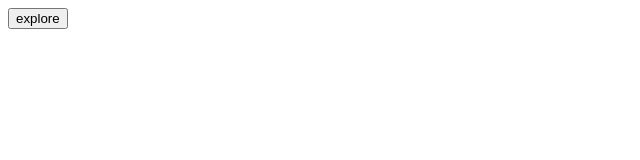
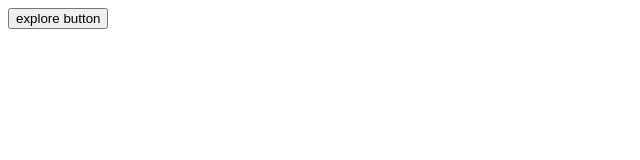
Before and after one commit to domster4444/ddc-workshop, a React (Create React App) app: page / in a window 1280 px wide. Shown: the top 160 px of the page, without its empty margins (0-640 px from the left). Built offline with nearby package versions, Linux system fonts and the light colour scheme.

Commit message:
using multiple props in functional component

```diff
--- a/src/App.js
+++ b/src/App.js
@@ -4,7 +4,7 @@ import Button from './Button';
 const App = () => {
   return (
     <React.Fragment>
-      <Button title="explore" />
+      <Button title="explore" subtitle="button" />
     </React.Fragment>
   );
 };
--- a/src/Button.js
+++ b/src/Button.js
@@ -3,7 +3,9 @@ import React from 'react';
 const Button = (props) => {
   return (
     <div>
-      <button>{props.title}</button>
+      <button>
+        {props.title} {props.subtitle}
+      </button>
     </div>
   );
 };
```
